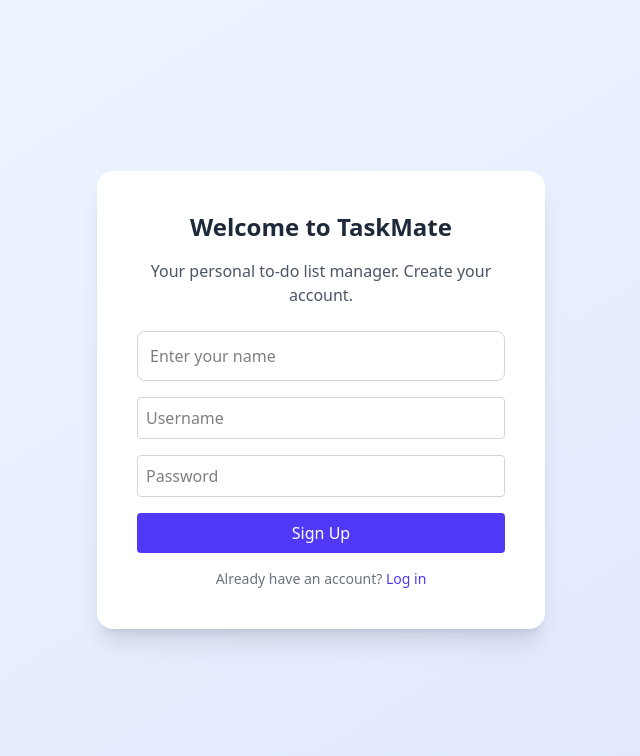
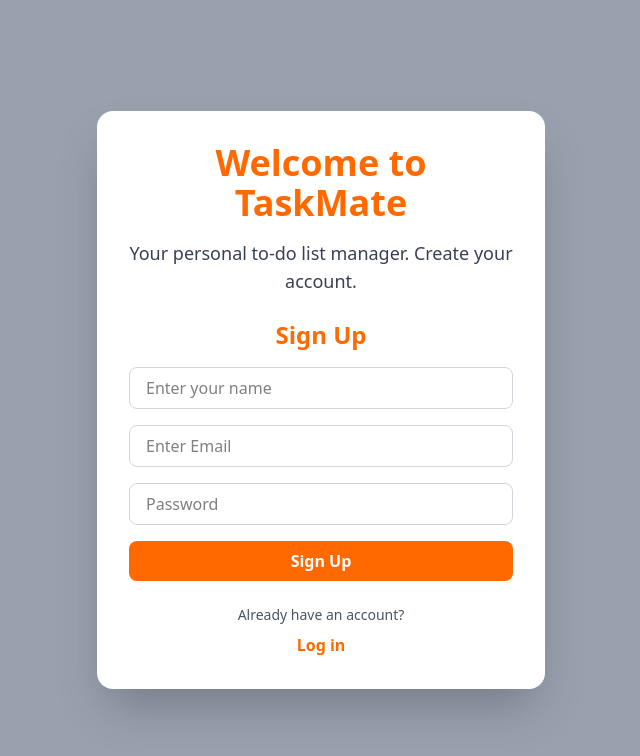
Before and after one commit to YosephDagne/TODO_LIST, a React (Vite) app in the folder frontend/: page / in a window 1280 px wide. Shown: the top 756 px of the page, without its empty margins (319-959 px from the left). Built offline with nearby package versions, Linux system fonts and the light colour scheme.

Commit message:
styling the all the components again

```diff
--- a/frontend/src/auth/Login.jsx
+++ b/frontend/src/auth/Login.jsx
@@ -1,4 +1,3 @@
-// File: auth/Login.jsx
 import { useState } from "react";
 import { useAuth } from "./authContext";
 import { useLocation, useNavigate } from "react-router-dom";
@@ -14,32 +13,33 @@ const Login = () => {
     e.preventDefault();
     login(username, password);
 
-
     const from = location.state?.from || "/dashboard";
     navigate(from);
   };
 
   return (
-    <div className="max-w-md mx-auto bg-white p-8 rounded shadow-lg">
-      <h2 className="text-2xl font-semibold mb-4">Login</h2>
-      <form onSubmit={handleSubmit}>
+    <div>
+      <h2 className="text-2xl font-semibold text-center text-orange-500 mb-4">
+        Login
+      </h2>
+      <form onSubmit={handleSubmit} className="flex flex-col gap-4">
         <input
           type="text"
           value={username}
           onChange={(e) => setUsername(e.target.value)}
           placeholder="Username"
-          className="w-full p-2 mb-4 border rounded"
+          className="px-4 py-2 border border-gray-300 rounded-lg focus:outline-none focus:ring-2 focus:ring-orange-400"
         />
         <input
           type="password"
           value={password}
           onChange={(e) => setPassword(e.target.value)}
           placeholder="Password"
-          className="w-full p-2 mb-4 border rounded"
+          className="px-4 py-2 border border-gray-300 rounded-lg focus:outline-none focus:ring-2 focus:ring-orange-400"
         />
         <button
           type="submit"
-          className="w-full bg-blue-500 text-white p-2 rounded cursor-pointer hover:bg-blue-600 transition duration-200"
+          className="bg-orange-500 text-white font-semibold py-2 rounded-lg hover:bg-orange-600 transition duration-300"
         >
           Login
         </button>
--- a/frontend/src/auth/Signup.jsx
+++ b/frontend/src/auth/Signup.jsx
@@ -4,25 +4,37 @@ import { useNavigate } from "react-router-dom";
 
 const Signup = () => {
   const { signup } = useAuth();
-  const [username, setUsername] = useState("");
+  const [email, setEmail] = useState(""); // Email state
   const [password, setPassword] = useState("");
+  const [name, setName] = useState(""); // Name field state
   const [msg, setMsg] = useState("");
-  const navigate = useNavigate(); // Navigate hook
+  const navigate = useNavigate();
 
   const handleSubmit = async (e) => {
     e.preventDefault();
-    setMsg(""); // Clear previous messages
+    setMsg("");
+
+    // Basic validation
+    if (!email.trim() || !password.trim() || !name.trim()) {
+      setMsg("All fields are required.");
+      return;
+    }
+
+    if (password.length < 6) {
+      setMsg("Password must be at least 6 characters.");
+      return;
+    }
 
     try {
-      const result = await signup({ username, password });
+      const result = await signup({ email, password, name });
 
       if (result.error) {
-        setMsg(result.error); // Display error message
+        setMsg(result.error);
       } else {
         setMsg("Signed up successfully! Redirecting to dashboard...");
-        setUsername("");
+        setEmail("");
         setPassword("");
-        // Redirect to dashboard after successful signup
+        setName("");
         navigate("/dashboard");
       }
     } catch (error) {
@@ -31,35 +43,44 @@ const Signup = () => {
   };
 
   return (
-    <form onSubmit={handleSubmit} className="space-y-4">
+    <div>
+      <h2 className="text-2xl font-semibold text-center text-orange-500 mb-4">
+        Sign Up
+      </h2>
+      <form onSubmit={handleSubmit} className="flex flex-col gap-4">
         <input
           type="text"
           name="name"
           placeholder="Enter your name"
-        className="w-full p-3 border border-gray-300 rounded-lg focus:outline-none focus:ring-2 focus:ring-indigo-400"
+          value={name}
+          onChange={(e) => setName(e.target.value)}
+          className="px-4 py-2 border border-gray-300 rounded-lg focus:outline-none focus:ring-2 focus:ring-orange-400"
         />
-
         <input
-        type="text"
-        placeholder="Username"
-        className="w-full p-2 border border-gray-300 rounded"
-        value={username}
-        onChange={(e) => setUsername(e.target.value)}
+          type="email"
+          placeholder="Enter Email"
+          value={email}
+          onChange={(e) => setEmail(e.target.value)}
           required
+          className="px-4 py-2 border border-gray-300 rounded-lg focus:outline-none focus:ring-2 focus:ring-orange-400"
         />
         <input
           type="password"
           placeholder="Password"
-        className="w-full p-2 border border-gray-300 rounded"
           value={password}
           onChange={(e) => setPassword(e.target.value)}
           required
+          className="px-4 py-2 border border-gray-300 rounded-lg focus:outline-none focus:ring-2 focus:ring-orange-400"
         />
-      <button className="w-full bg-indigo-600 text-white py-2 rounded hover:bg-indigo-700 cursor-pointer transition duration-200">
+        <button
+          type="submit"
+          className="bg-orange-500 text-white font-semibold py-2 rounded-lg hover:bg-orange-600 transition duration-300"
+        >
           Sign Up
         </button>
-      {msg && <p className="text-sm text-red-600">{msg}</p>}
+        {msg && <p className="text-sm text-center text-red-500 mt-2">{msg}</p>}
       </form>
+    </div>
   );
 };
 
--- a/frontend/src/pages/Home.jsx
+++ b/frontend/src/pages/Home.jsx
@@ -17,27 +17,30 @@ const Home = () => {
   }, [user, navigate]);
 
   return (
-    <div className="min-h-screen flex items-center justify-center bg-gradient-to-br from-blue-50 to-indigo-100 px-4">
-      <div className="bg-white shadow-xl rounded-2xl p-10 max-w-md w-full text-center">
-        <h1 className="text-2xl font-bold text-gray-800 mb-4">
+    <div className="flex items-center justify-center min-h-screen bg-gray-400 px-4">
+      <div className="bg-white shadow-2xl rounded-2xl p-8 max-w-md w-full">
+        <h1 className="text-4xl font-bold text-center text-orange-500 mb-4">
           Welcome to TaskMate
         </h1>
-        <p className="text-gray-600 mb-6">
+
+        <p className="text-lg text-center text-gray-700 mb-6">
           Your personal to-do list manager.{" "}
           {hasAccount ? "Login to continue." : "Create your account."}
         </p>
 
         {hasAccount ? <Login /> : <Signup />}
 
-        <p className="mt-4 text-sm text-gray-500 cursor-pointer">
-          {hasAccount ? "Don’t have an account?" : "Already have an account?"}{" "}
+        <div className="text-center mt-6">
+          <p className="text-sm text-gray-600">
+            {hasAccount ? "Don’t have an account?" : "Already have an account?"}
+          </p>
           <button
             onClick={() => setHasAccount(!hasAccount)}
-            className="text-indigo-600 font-medium hover:underline cursor-pointer"
+            className="mt-2 text-orange-500 hover:underline font-semibold"
           >
             {hasAccount ? "Sign up" : "Log in"}
           </button>
-        </p>
+        </div>
       </div>
     </div>
   );
--- a/frontend/src/todos/TodoForm.jsx
+++ b/frontend/src/todos/TodoForm.jsx
@@ -10,7 +10,6 @@ const TodoForm = ({ editTodo }) => {
 
   const { addTodo, editTodoItem, setEditTodo } = useTodos();
 
-  // Set the form state when editTodo prop is passed
   useEffect(() => {
     if (editTodo) {
       setTitle(editTodo.title);
@@ -19,7 +18,6 @@ const TodoForm = ({ editTodo }) => {
     }
   }, [editTodo]);
 
-  // Handle form submission
   const handleSubmit = (e) => {
     e.preventDefault();
     if (!title.trim() || !description.trim()) return;
@@ -31,59 +29,48 @@ const TodoForm = ({ editTodo }) => {
     };
 
     if (editTodo) {
-      editTodoItem(editTodo.id, newTodo); // Update the existing todo
+      editTodoItem(editTodo.id, newTodo);
     } else {
-      addTodo(newTodo); // Add a new todo
+      addTodo(newTodo);
     }
 
-    // Reset the form
     setTitle("");
     setDescription("");
     setPriority("Maximum");
-    setEditTodo(null); // Reset edit state
+    setEditTodo(null);
   };
 
   return (
-    <form
-      onSubmit={handleSubmit}
-      className="bg-white p-8 rounded-xl shadow-lg mb-6 space-y-6 max-w-lg mx-auto"
-    >
-      <h2 className="text-2xl font-semibold text-gray-800 text-center">
+    <form onSubmit={handleSubmit} className="flex flex-col gap-4">
+      {/* <h2 className="text-xl font-semibold text-orange-500">
         {editTodo ? "Edit Task" : "Add New Task"}
-      </h2>
+      </h2> */}
 
-      <div className="flex flex-col md:flex-row md:space-x-6 space-y-4 md:space-y-0">
       {/* Title Input */}
       <input
-          className="flex-1 p-4 border border-gray-300 rounded-lg focus:outline-none focus:ring-2 focus:ring-indigo-500 placeholder-gray-400 text-lg"
         value={title}
         onChange={(e) => setTitle(e.target.value)}
         placeholder="Task title"
         required
+        className="px-4 py-2 border border-gray-300 rounded-lg focus:outline-none focus:ring-2 focus:ring-orange-400"
       />
 
       {/* Priority Selector */}
       <PrioritySelector priority={priority} setPriority={setPriority} />
-      </div>
 
       {/* Description Textarea */}
       <textarea
-        className="w-full p-4 border border-gray-300 rounded-lg resize-none focus:outline-none focus:ring-2 focus:ring-indigo-500 placeholder-gray-400 text-lg"
         value={description}
         onChange={(e) => setDescription(e.target.value)}
         placeholder="Task description"
         rows={4}
         required
+        className="px-4 py-2 border border-gray-300 rounded-lg resize-none focus:outline-none focus:ring-2 focus:ring-orange-400"
       />
 
       {/* Submit Button */}
-      <div className="flex justify-between">
-        <Button
-          type="submit"
-          className="w-full bg-indigo-600 hover:bg-indigo-700 text-white py-3 rounded-lg transition duration-200 cursor-pointer"
-        >
-          {editTodo ? "Update Task" : "Add Task"}
-        </Button>
+      <div className="mt-2">
+        <Button type="submit">{editTodo ? "Update Task" : "Add Task"}</Button>
       </div>
     </form>
   );
--- a/frontend/src/todos/TodoList.jsx
+++ b/frontend/src/todos/TodoList.jsx
@@ -5,11 +5,11 @@ const TodoList = () => {
   const { todos, deleteTodo, setEditTodo } = useTodos();
 
   return (
-    <div>
-      <h1 className="text-3xl font-semibold text-gray-800 mb-6 pl-60 underline mt-5">
-        Your Todo List
-      </h1>
-      {/* Title above the list */}
+    <div className="w-full">
+      {todos.length === 0 ? (
+        <p className="text-gray-500 italic">You have no tasks yet.</p>
+      ) : (
+        <div className="space-y-4">
           {todos.map((todo) => (
             <TodoItem
               key={todo.id}
@@ -19,6 +19,8 @@ const TodoList = () => {
             />
           ))}
         </div>
+      )}
+    </div>
   );
 };
 
```
Also changed, not shown: frontend/src/pages/Dashboard.jsx (+17 -9 lines), frontend/src/todos/TodoItem.jsx (+23 -11 lines). Lines whose indentation alone changed are shown as unchanged.
